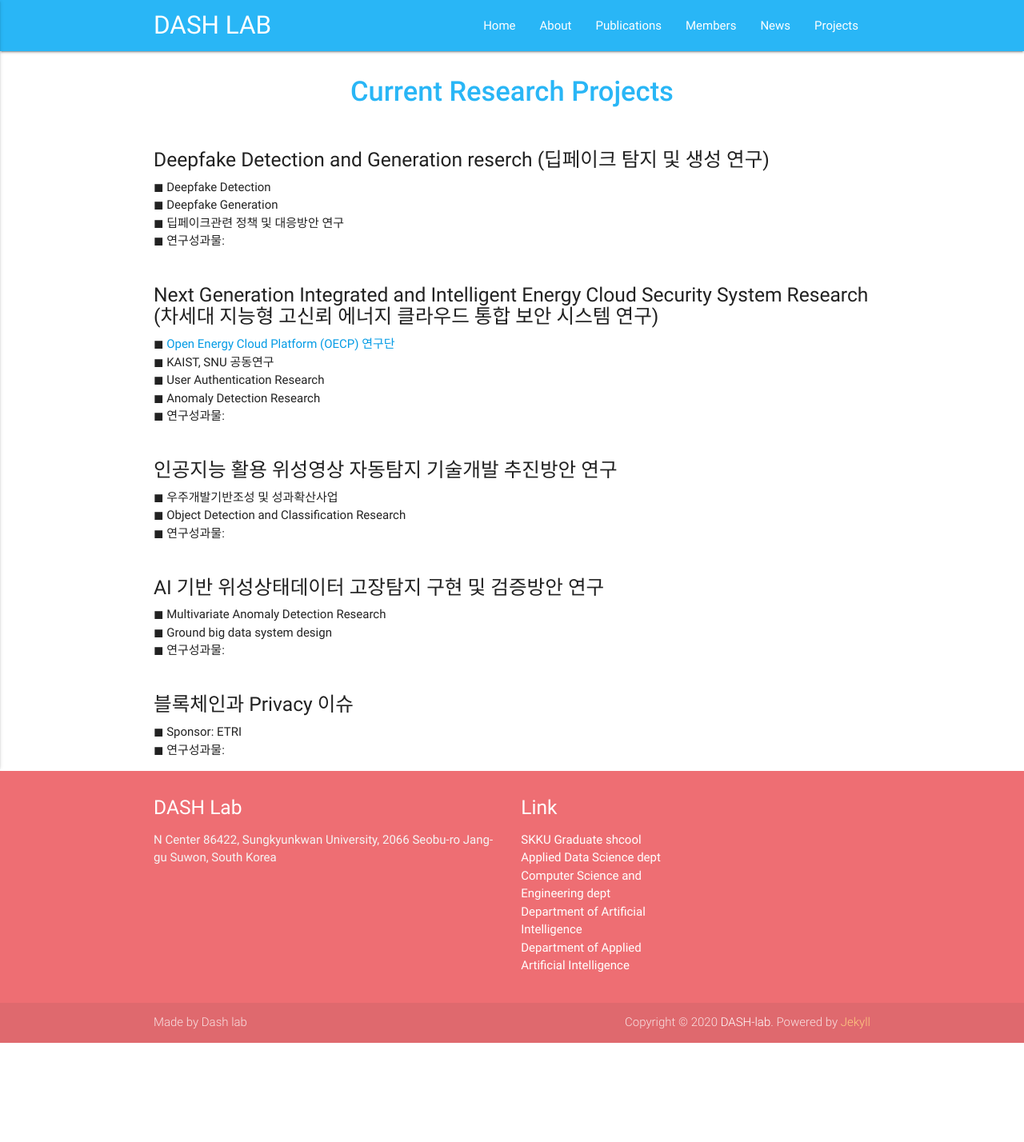
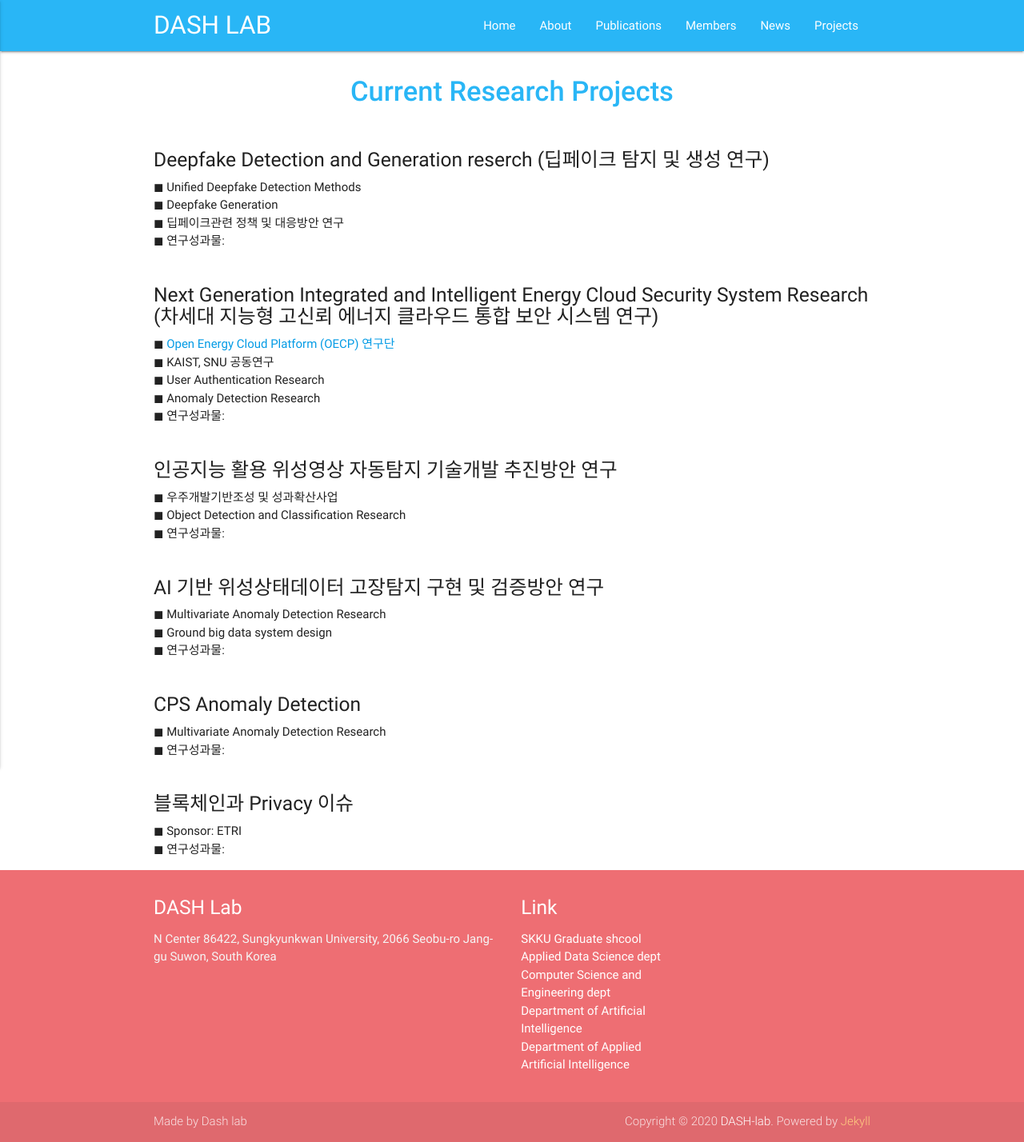
Before and after one commit to Yurim990507/DASH-Lab.github.io, a Jekyll site: the page built from example5.md, in a window 1280 px wide. Shown: the whole page at 80% size. Built offline with Jekyll 4.4.1, drawn with Linux system fonts in a browser that asks for light colours; before the commit the page ends 1304 px from its top, so only the background shows below that.

Commit message:
Update example5.md

```diff
--- a/example5.md
+++ b/example5.md
@@ -10,7 +10,7 @@ permalink: /Projects/
 
 <div class="section">
     <h5>Deepfake Detection and Generation reserch (딥페이크 탐지 및 생성 연구)</h5>
-        ◼  Deepfake Detection <br>
+        ◼  Unified Deepfake Detection Methods <br>
         ◼  Deepfake Generation <br>
         ◼  딥페이크관련 정책 및 대응방안 연구 <br>
         ◼  연구성과물: <br>
@@ -39,6 +39,11 @@ permalink: /Projects/
         ◼  연구성과물: <br>
 </div>
 
+<div class="section">
+    <h5> CPS Anomaly Detection</h5>
+        ◼  Multivariate Anomaly Detection Research <br>
+        ◼  연구성과물: <br>
+</div>
 
 <div class="section">
     <h5> 블록체인과 Privacy 이슈 </h5>
```
